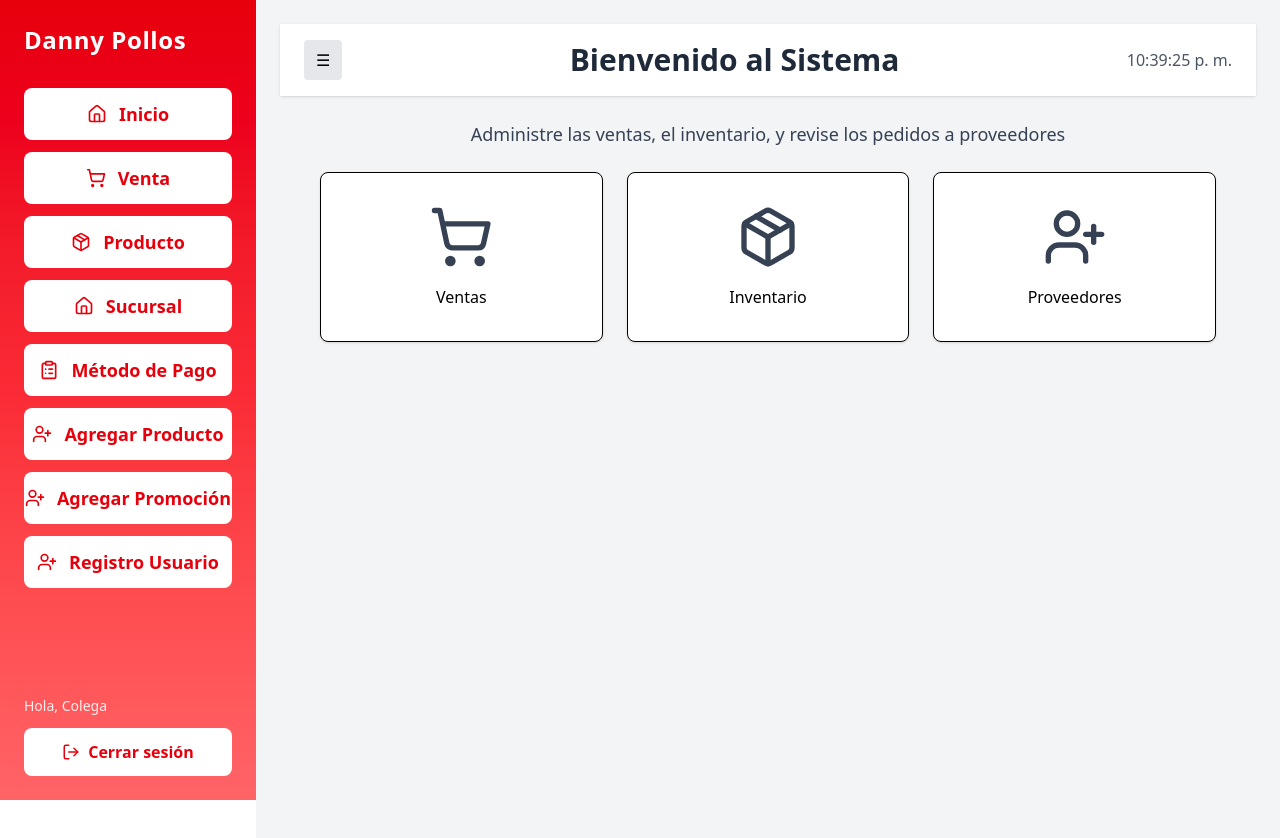
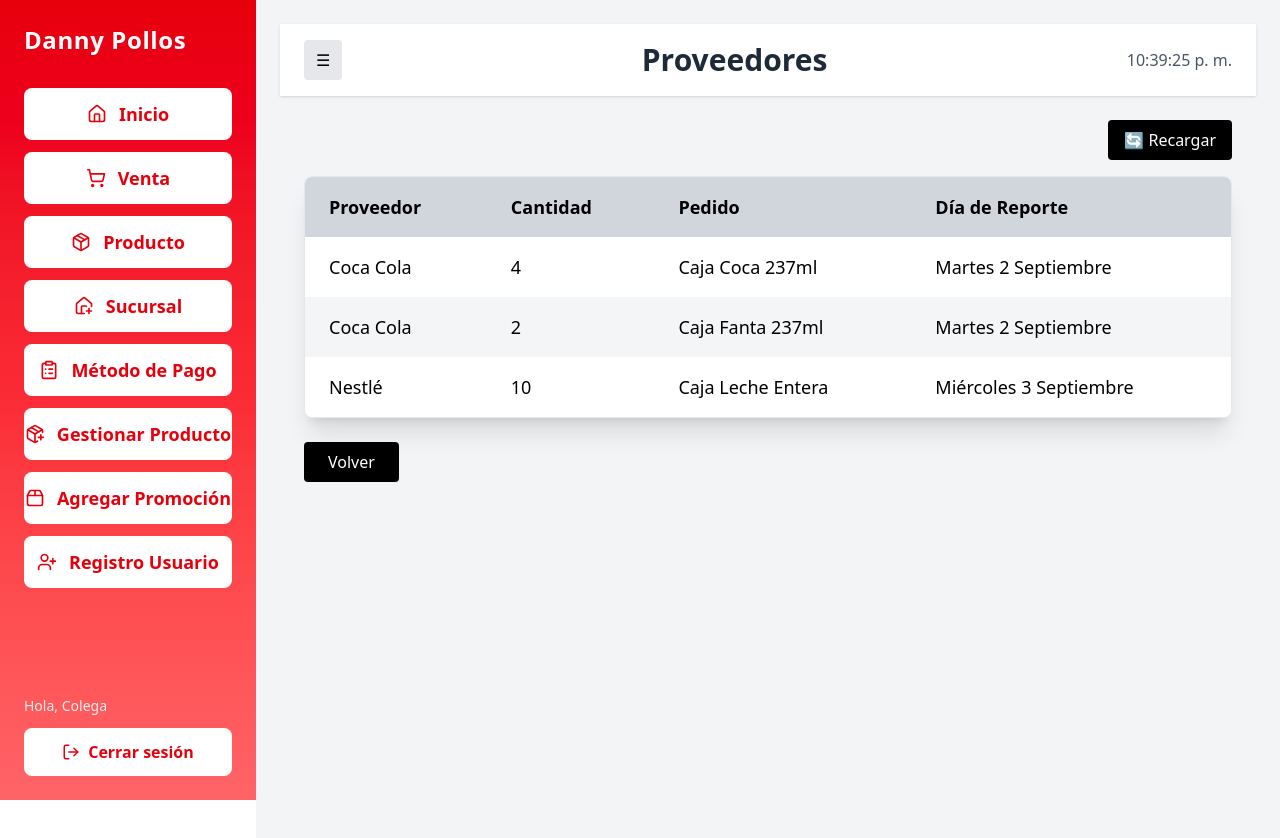
Before and after one commit to OlaSebas/Proyecto-Capstone, a React (Vite) app in the folder POS/FrontEnd/: page /proveedor in a window 1280 px wide. Before the commit this address led to /Home. Shown: the top 838 px of the page. Built offline with nearby package versions, Linux system fonts and the light colour scheme; no server answers; sample sign-in values are in the browser's storage.

Commit message:
Add Proveedor page and update navigation
Added a new Proveedor.jsx page to display supplier information with mock data. Updated routing in App.jsx, navigation links in Home.jsx and Navegador.jsx, and replaced/added icons in Layout.jsx for improved clarity and consistency.

```diff
--- a/POS/FrontEnd/src/App.jsx
+++ b/POS/FrontEnd/src/App.jsx
@@ -14,6 +14,7 @@ import RegistroUsuario from "./pages/admin/RegistroUsuario";
 import AgregarProducto from "./pages/AgregarProducto";
 import AgregarPromocion from "./pages/AgregarPromocion";
 import PedidosDelivery from "./pages/PedidosDelivery";
+import Proveedores from "./pages/Proveedor";
 import './App.css';
 import Sucursal from "./pages/Sucursal";
 import InventarioSuc from "./pages/InventarioSuc";
@@ -49,6 +50,7 @@ function App() {
           <Route path="/AgregarProducto" element={<AgregarProducto />} />
           <Route path="/AgregarPromocion" element={<AgregarPromocion />} />
           <Route path="/PedidosDelivery" element={<PedidosDelivery />} />
+          <Route path="/proveedor" element={<Proveedores />} />
         </Route>
 
         {/* Redirección por defecto */}
--- a/POS/FrontEnd/src/components/Layout.jsx
+++ b/POS/FrontEnd/src/components/Layout.jsx
@@ -1,6 +1,6 @@
 import { Link, Outlet } from "react-router-dom";
 import { useState, useEffect } from "react";
-import { Home, ShoppingCart, Package, ClipboardList, UserPlus, LogOut,House } from "lucide-react";
+import { Home, ShoppingCart, Package, ClipboardList, UserPlus, LogOut, HousePlus, PackagePlus, Package2, Hotel} from "lucide-react";
 
 export function Layout() {
   const apiUrl = import.meta.env.VITE_API_URL;
@@ -47,43 +47,35 @@ export function Layout() {
 
         <nav className="flex flex-col gap-3 text-lg flex-1">
           <Link to="/Home"
-            className="flex items-center justify-center gap-3 bg-white text-red-600 py-3 rounded-lg hover:bg-gray-200 transition font-semibold"
-          >
+            className="flex items-center justify-center gap-3 bg-white text-red-600 py-3 rounded-lg hover:bg-gray-200 transition font-semibold">
             <Home size={20} /> Inicio
           </Link>
           <Link to="/Venta"
-            className="flex items-center justify-center gap-3 bg-white text-red-600 py-3 rounded-lg hover:bg-gray-200 transition font-semibold"
-          >
+            className="flex items-center justify-center gap-3 bg-white text-red-600 py-3 rounded-lg hover:bg-gray-200 transition font-semibold">
             <ShoppingCart size={20} /> Venta
           </Link>
           <Link to="/Producto"
-            className="flex items-center justify-center gap-3 bg-white text-red-600 py-3 rounded-lg hover:bg-gray-200 transition font-semibold"
-          >
+            className="flex items-center justify-center gap-3 bg-white text-red-600 py-3 rounded-lg hover:bg-gray-200 transition font-semibold">
             <Package size={20} /> Producto
           </Link>
           <Link to="/Sucursal"
-            className="flex items-center justify-center gap-3 bg-white text-red-600 py-3 rounded-lg hover:bg-gray-200 transition font-semibold"
-          >
-            <House size={20} /> Sucursal
+            className="flex items-center justify-center gap-3 bg-white text-red-600 py-3 rounded-lg hover:bg-gray-200 transition font-semibold">
+            <HousePlus size={20} /> Sucursal
           </Link>
           <Link to="/MetodoPago"
-            className="flex items-center justify-center gap-3 bg-white text-red-600 py-3 rounded-lg hover:bg-gray-200 transition font-semibold"
-          >
+            className="flex items-center justify-center gap-3 bg-white text-red-600 py-3 rounded-lg hover:bg-gray-200 transition font-semibold">
             <ClipboardList size={20} /> Método de Pago
           </Link>
           <Link to="/AgregarProducto"
-            className="flex items-center justify-center gap-3 bg-white text-red-600 py-3 rounded-lg hover:bg-gray-200 transition font-semibold"
-          >
-            <UserPlus size={20} /> Agregar Producto
+            className="flex items-center justify-center gap-3 bg-white text-red-600 py-3 rounded-lg hover:bg-gray-200 transition font-semibold">
+            <PackagePlus size={20} /> Gestionar Producto
           </Link>
           <Link to="/AgregarPromocion"
-            className="flex items-center justify-center gap-3 bg-white text-red-600 py-3 rounded-lg hover:bg-gray-200 transition font-semibold"
-          >
-            <UserPlus size={20} /> Agregar Promoción
+            className="flex items-center justify-center gap-3 bg-white text-red-600 py-3 rounded-lg hover:bg-gray-200 transition font-semibold">
+            <Package2 size={20} /> Agregar Promoción
           </Link>
           <Link to="/RegistroUsuario"
-            className="flex items-center justify-center gap-3 bg-white text-red-600 py-3 rounded-lg hover:bg-gray-200 transition font-semibold"
-          >
+            className="flex items-center justify-center gap-3 bg-white text-red-600 py-3 rounded-lg hover:bg-gray-200 transition font-semibold">
             <UserPlus size={20} /> Registro Usuario
           </Link>
         </nav>
--- a/POS/FrontEnd/src/components/Navegador.jsx
+++ b/POS/FrontEnd/src/components/Navegador.jsx
@@ -1,6 +1,4 @@
 import { Link } from "react-router-dom";
-import Login from "../pages/login/Login";
-import Venta from "../pages/Venta";
 import { useState, useEffect } from "react";
 
 
@@ -40,7 +38,7 @@ export function Navegador() {
                     <Link to="/InventarioStock"> Inventario Stock </Link>
                 </li>
                 <li>
-                    <Link to="/AgregarProducto"> Agregar Producto </Link>
+                    <Link to="/AgregarProducto"> Gestionar Producto </Link>
                 </li>
                 <li>
                     <Link to="/AgregarPromocion"> Agregar Promoción </Link>
--- a/POS/FrontEnd/src/pages/Home.jsx
+++ b/POS/FrontEnd/src/pages/Home.jsx
@@ -77,7 +77,7 @@ export default function Home() {
 
           {/* Opción Proveedores */}
           <Link
-            to="/proveedores"
+            to="/proveedor"
             className="bg-white border rounded-lg flex flex-col items-center justify-center p-8 shadow hover:shadow-lg transition cursor-pointer text-black"
           >
             <UserPlus className="w-16 h-16 mb-4 text-gray-700" />
--- /dev/null
+++ b/POS/FrontEnd/src/pages/Proveedor.jsx
@@ -0,0 +1,147 @@
+import { useState, useEffect } from "react";
+import { useOutletContext } from "react-router-dom";
+
+export default function Proveedores() {
+    const { sidebarOpen, setSidebarOpen } = useOutletContext();
+    const [proveedores, setProveedores] = useState([]);
+    const [hora, setHora] = useState("");
+
+    // Simulación de datos (mock)
+    const proveedoresMock = [
+        {
+            id: 1,
+            proveedor: "Coca Cola",
+            cantidad: 4,
+            pedido: "Caja Coca 237ml",
+            dia_reporte: "Martes 2 Septiembre",
+        },
+        {
+            id: 2,
+            proveedor: "Coca Cola",
+            cantidad: 2,
+            pedido: "Caja Fanta 237ml",
+            dia_reporte: "Martes 2 Septiembre",
+        },
+        {
+            id: 3,
+            proveedor: "Nestlé",
+            cantidad: 10,
+            pedido: "Caja Leche Entera",
+            dia_reporte: "Miércoles 3 Septiembre",
+        },
+    ];
+
+    // Función que en el futuro llamará a la API
+    const fetchProveedores = async () => {
+        try {
+            // 🔹 Aquí reemplazarás el mock por la llamada a la API real
+            // const res = await fetch(`${apiUrl}proveedores/`);
+            // const data = await res.json();
+            // setProveedores(data);
+
+            setProveedores(proveedoresMock); // datos simulados
+        } catch (error) {
+            console.error("Error al cargar proveedores:", error);
+        }
+    };
+
+    useEffect(() => {
+        const actualizarHora = () => {
+            const now = new Date();
+            setHora(
+                now.toLocaleTimeString("es-CL", {
+                    hour: "2-digit",
+                    minute: "2-digit",
+                    second: "2-digit",
+                })
+            );
+        };
+
+        actualizarHora();
+        const intervaloHora = setInterval(actualizarHora, 1000);
+
+        fetchProveedores();
+
+        return () => clearInterval(intervaloHora);
+    }, []);
+
+    const volver = () => window.history.back();
+
+    return (
+        <div className="flex flex-col min-h-screen bg-gray-100">
+            {/* Header */}
+            <header className="flex justify-between items-center bg-white shadow px-6 py-4">
+                <button
+                    onClick={() => setSidebarOpen(!sidebarOpen)}
+                    className="px-3 py-2 bg-gray-200 rounded hover:bg-gray-300"
+                >
+                    ☰
+                </button>
+                <h2 className="text-3xl font-bold text-gray-800 flex-1 text-center">
+                    Proveedores
+                </h2>
+                <span className="text-gray-600 font-medium">{hora}</span>
+            </header>
+
+            {/* Contenido */}
+            <main className="flex-1 flex flex-col overflow-auto p-6">
+                <div className="flex justify-end mb-4">
+                    <button
+                        onClick={fetchProveedores}
+                        className="px-4 py-2 rounded bg-black hover:bg-gray-800 text-white flex items-center gap-2"
+                    >
+                        🔄 Recargar
+                    </button>
+                </div>
+
+                {/* Tabla proveedores */}
+                <div className="w-full max-w-6xl bg-white shadow-xl rounded-lg overflow-hidden border border-gray-200 mx-auto">
+                    <table className="w-full border-collapse text-left text-lg">
+                        <thead className="bg-gray-300">
+                            <tr>
+                                <th className="px-6 py-4">Proveedor</th>
+                                <th className="px-6 py-4">Cantidad</th>
+                                <th className="px-6 py-4">Pedido</th>
+                                <th className="px-6 py-4">Día de Reporte</th>
+                            </tr>
+                        </thead>
+                        <tbody>
+                            {proveedores.length > 0 ? (
+                                proveedores.map((item, i) => (
+                                    <tr
+                                        key={item.id}
+                                        className={i % 2 === 0 ? "bg-white/90" : "bg-gray-100/90"}
+                                    >
+                                        <td className="px-6 py-4">{item.proveedor}</td>
+                                        <td className="px-6 py-4">{item.cantidad}</td>
+                                        <td className="px-6 py-4">{item.pedido}</td>
+                                        <td className="px-6 py-4">{item.dia_reporte}</td>
+                                    </tr>
+                                ))
+                            ) : (
+                                <tr>
+                                    <td
+                                        colSpan="4"
+                                        className="px-6 py-4 text-center text-gray-500"
+                                    >
+                                        No hay proveedores registrados
+                                    </td>
+                                </tr>
+                            )}
+                        </tbody>
+                    </table>
+                </div>
+
+                {/* Botón volver */}
+                <div className="mt-6 flex justify-start">
+                    <button
+                        onClick={volver}
+                        className="px-6 py-2 bg-black text-white rounded hover:bg-gray-800"
+                    >
+                        Volver
+                    </button>
+                </div>
+            </main>
+        </div>
+    );
+}
```
Also changed, not shown: POS/FrontEnd/src/pages/AgregarPromocion.jsx (line endings or trailing spaces).
